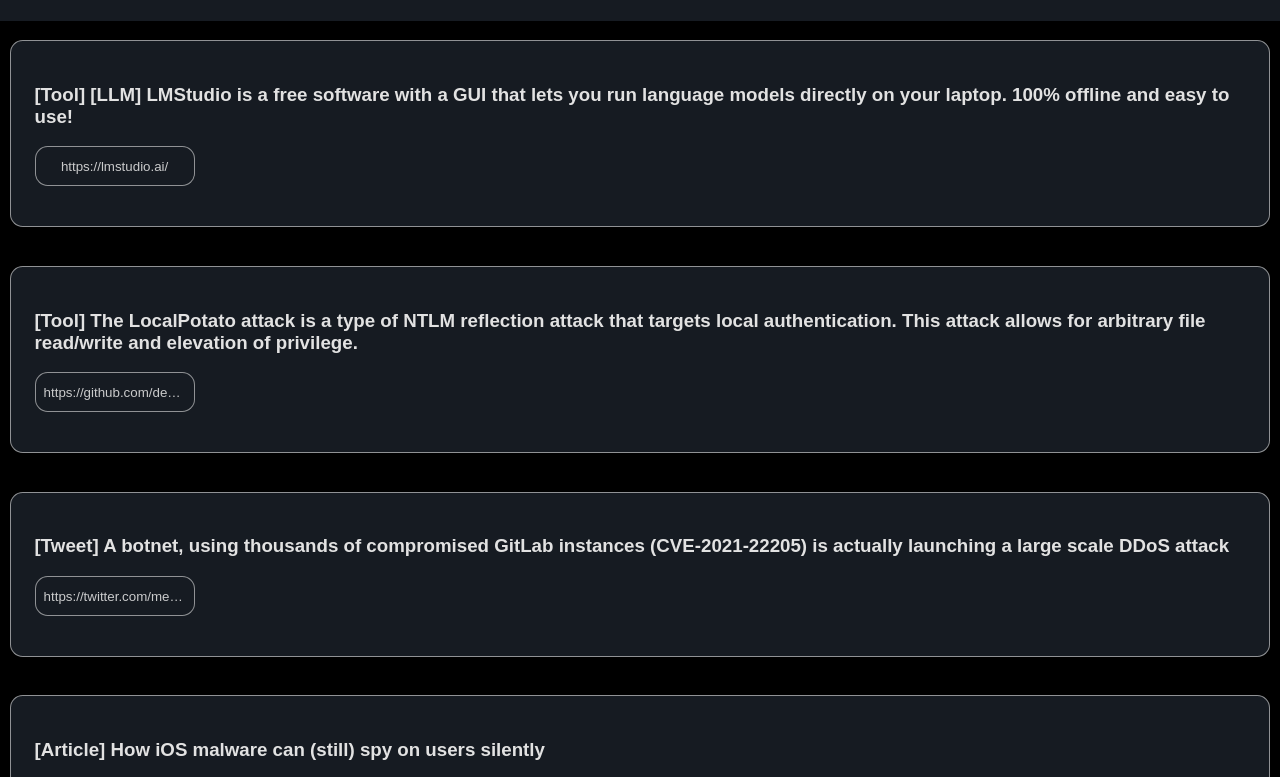
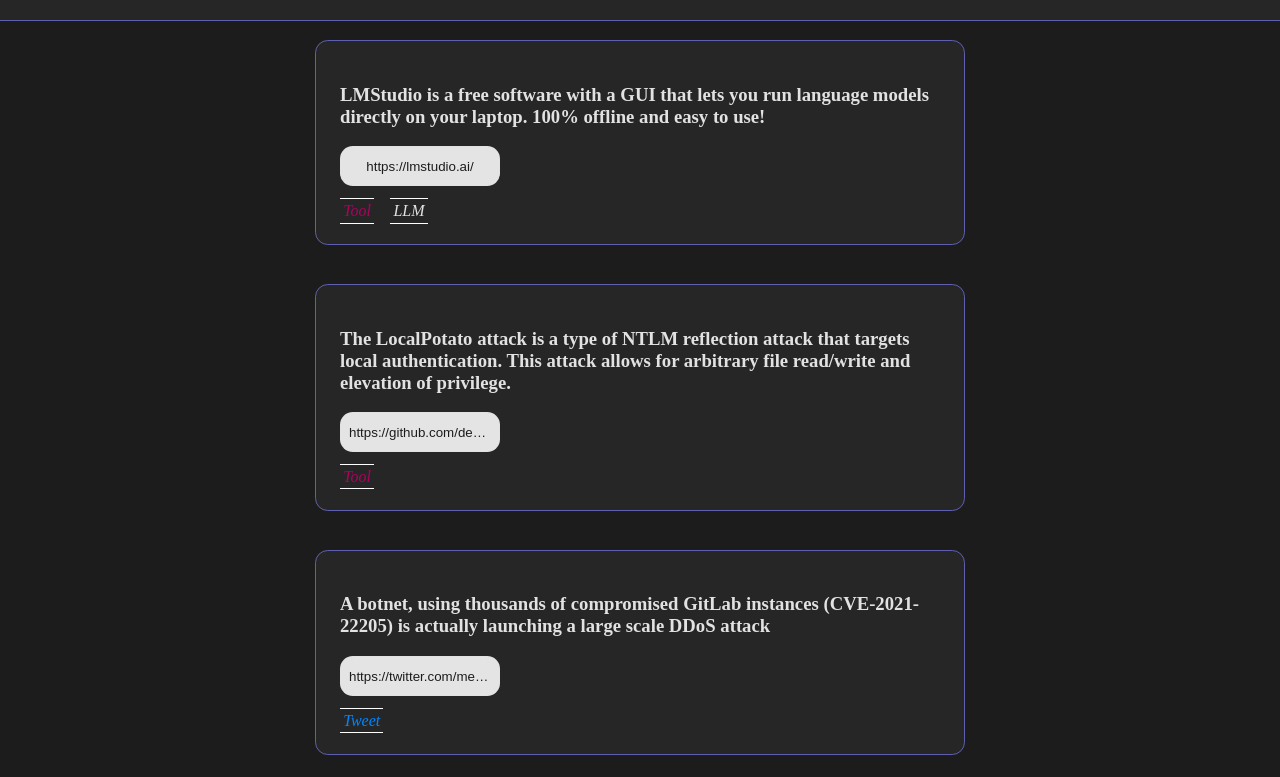
Before and after one commit to FenrirSec/NewsFeed_Telegram_Bot, a plain HTML site: page docs/index.html in a window 1280 px wide. Shown: the part 79-856 px from the top of the page. Drawn offline with Linux system fonts and the light colour scheme; a web font is replaced by a local one.

Commit message:
updated page style

```diff
--- a/docs/index.html
+++ b/docs/index.html
@@ -1,30 +1,37 @@
+<!DOCTYPE html>
 <html>
   <head>
     <meta charset="utf-8"></meta>
     <title>Information Security - Offsec Feed - Threat Hunting - fenrir.pro
     </title>
-    <link rel="shortcut icon" href="favicon.png" type="image/x-icon">
-    <link rel="icon" href="favicon.png" type="image/x-icon">
-    <link rel="preconnect" href="https://fonts.googleapis.com">
-    <link rel="preconnect" href="https://fonts.gstatic.com" crossorigin>
-    <link href="https://fonts.googleapis.com/css2?family=Open+Sans:wght@300&family=Zen+Kurenaido&display=swap" rel="stylesheet">
+    <link rel="shortcut icon" href="favicon.png" type="image/x-icon"/>
+    <link rel="icon" href="favicon.png" type="image/x-icon"/>
+	<link href="solarized.css" rel="stylesheet"/>
   </head>
   <body>
 
     <style>
+
+	@font-face {
+		font-family: "unifont";
+		font-style: "normal";
+		font-weight: 400;
+		src: url("https://stgiga.github.io/UnifontEX/UnifontExMono.woff") format("woff");
+	}
       body, html {
 	  margin: 0;
 	  padding: 0;
 	  font-size: 1rem;
-    	  font-family: 'Open Sans', sans-serif;
-	  font-family: 'Zen Kurenaido', sans-serif;
+	  font-family: 'unifont';
 	  color: #e2e2e2;
 	  background-color: black;
       }
       #content {
 	  display: flex;
-	  flex-direction: column;
+	  flex-direction: row;
+	  flex-wrap: wrap;
 	  width: 100%;
+	  justify-content: space-evenly;
       }
       #header  {
 	  background-color: rgb(22, 27, 34);
@@ -37,6 +44,7 @@
 	  padding: 1.5rem;
 	  border: 1px solid #e2e2e299;
 	  border-radius: 0.8rem;
+	  width: 600px;
       }
       button {
 	  padding: 0.5rem 0.5rem;
@@ -52,12 +60,19 @@
       }
       button:hover {
 	  background-color: #e20000;
-	  //background-color: #e2e2e2e2;
-	  //color: rgb(22, 27, 34);
+	  /* background-color: #e2e2e2e2; */
+	  /* color: rgb(22, 27, 34); */
       }
       h4 {
 	  margin-left: 1rem;
       }
+	  .category {
+		border-bottom: 1px solid white;
+		border-top: 1px solid white;
+		margin-right: 1rem;
+		padding: 0.2rem;
+		font-style: none !important;
+	  }
     </style>
 
     <div id="header">
@@ -75,19 +90,41 @@
 	      oReq.send()
 	  }
 	  function loadContent() {
-	      httpGetRequest('https://raw.githubusercontent.com/FenrirSec/NewsFeed_Telegram_Bot/main/feed.json', onContentLoaded)
+	      httpGetRequest('https://raw.githubusercontent.com/FenrirSec/NewsFeed_Telegram_Bot/main/feed.json?rand='+Math.random(), onContentLoaded)
 	  }
+
+	  function extract_categories(link) {
+		let categories = link.match(/\[[A-z]+\]/g)
+		let cleanlink = link
+		if (categories) {
+			for (category of categories) {
+				cleanlink = cleanlink.replace(category, "")
+			}
+			return [ categories, cleanlink.trim() ]
+		}
+		return [ [], cleanlink.trim() ]
+	  }
+
 	  function onContentLoaded(response) {
 	      if (this.readyState == 4 && this.status == 200) {
 		  window.content = JSON.parse(this.responseText).reverse()
 		  let container = document.querySelector('#content')
 		  window.content.forEach((link) => {
-		      if (link.includes(' http')) {
-			  let splat_link = link.split(' http')
-			  container.innerHTML += `<div class="article"><h3>${splat_link[0]}</h3><p class="article-content"><a href="http${splat_link[1]}"><button>http${splat_link[1]}</button></a></p></div>`
+			  let [ categories, cleanlink ] = extract_categories(link)
+			  console.log(categories)
+			  let innerHTML = ""
+		      if (cleanlink.includes(' http')) {
+			  let splat_link = cleanlink.split(' http')
+			  innerHTML += `<div class="article"><h3>${splat_link[0]}</h3><p class="article-content"><a href="http${splat_link[1]}"><button>http${splat_link[1]}</button></a></p>`
 		      } else {
-			  container.innerHTML += `<div class='article'><p class="article-content"><a href="${link}">${link}</a></p></div>`
+			  innerHTML += `<div class='article'><p class="article-content"><a href="${cleanlink}">${cleanlink}</a></p>`
 		      }
+			  for (category of categories) {
+				category = category.replace(/\[|\]/g, "")
+				innerHTML += `<i class="category cat-${category.toLowerCase()}">${category}</i>`
+			  }
+			  innerHTML += "</div>"
+			  container.innerHTML += innerHTML
 		  })
 	      }
 	  }
--- /dev/null
+++ b/docs/solarized.css
@@ -0,0 +1,35 @@
+html, body {
+    background-color: #1c1c1c !important;
+}
+
+#header {
+    background-color: #262626 !important;
+    border-bottom: 1px solid #5f5faf;
+}
+
+.article {
+    background-color: #262626 !important;
+    border: 1px solid #5f5faf !important;
+}
+
+button {
+    background-color: #e4e4e4 !important;
+    color: #1c1c1c !important;
+}
+
+button:hover {
+    background-color: #af005f !important;
+    color: #e4e4e4 !important;
+}
+
+.cat-tool {
+    color: #af005f;
+}
+
+.cat-article {
+    color: #5f8700;
+}
+
+.cat-tweet {
+    color: #0087ff;
+}
```
